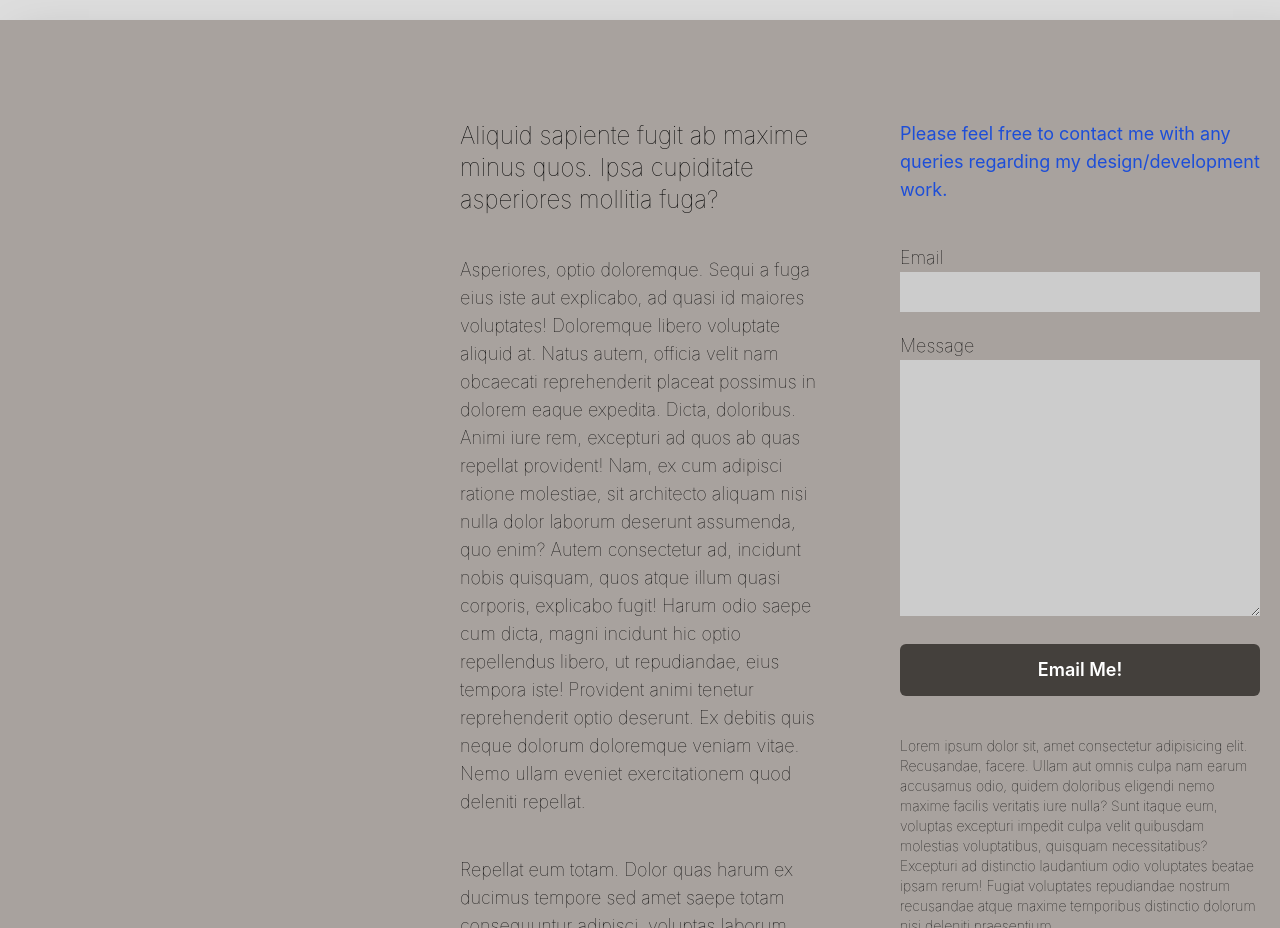
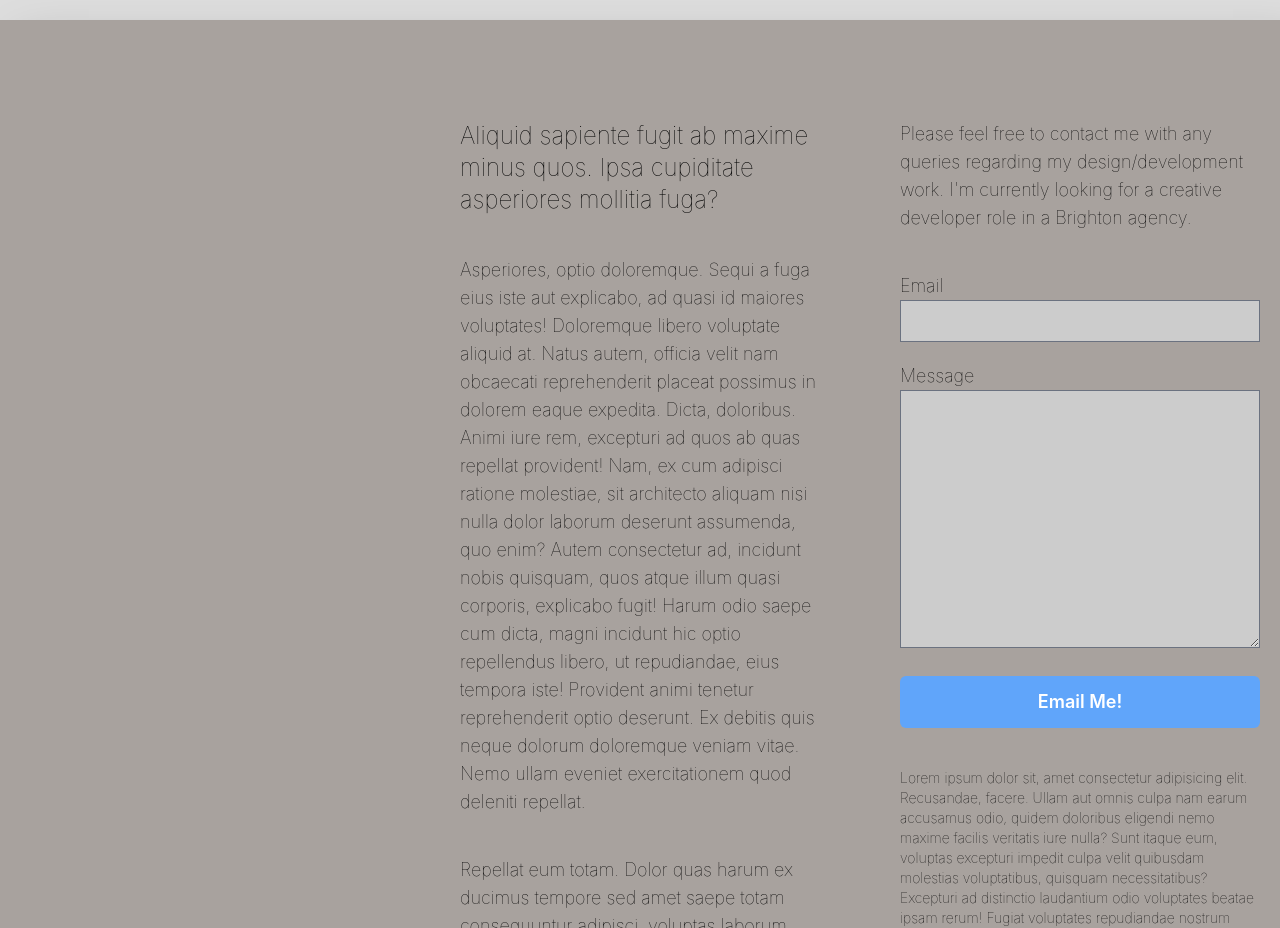
Before and after one commit to carlwicker/carlwicker-nextjs12, a Next.js app: page / in a window 1280 px wide. Shown: the part 1700-2628 px from the top of the page. Built offline with nearby package versions, Linux system fonts and the light colour scheme.

Commit message:
motion timing fix

```diff
--- a/components/ContactForm/ContactForm.tsx
+++ b/components/ContactForm/ContactForm.tsx
@@ -79,15 +79,11 @@ export default function ContactForm({ props }: any) {
           </p>
         </div>
         <div className="flex flex-col xl:w-1/3 lg:w-1/2 mt-5 font-thin gap-10">
-          <motion.p
-            ref={ref}
-            className={`${
-              inView ? "text-blue-700" : "text-stone-700"
-            } font-normal transition ease-in duration-300`}
-          >
+          <p>
             Please feel free to contact me with any queries regarding my
-            design/development work.
-          </motion.p>
+            design/development work. I'm currently looking for a creative
+            developer role in a Brighton agency.
+          </p>
           <div className="font-thin  w-full">
             <form
               onSubmit={formik.handleSubmit}
@@ -104,7 +100,7 @@ export default function ContactForm({ props }: any) {
                   type="email"
                   onChange={formik.handleChange}
                   value={formik.values.email}
-                  className="border-0 w-full bg-[#ccc] text-stone-700"
+                  className={`w-full bg-[#ccc]  text-stone-700`}
                 />
               </div>
               {/* Message */}
@@ -119,18 +115,19 @@ export default function ContactForm({ props }: any) {
                   onChange={formik.handleChange}
                   value={formik.values.message}
                   rows={10}
-                  className="w-full bg-[#ccc] border-0 text-stone-700"
+                  className={`w-full bg-[#ccc]  text-stone-700 `}
                   draggable="false"
                 />
               </div>
-              <button
+              <motion.button
                 type="submit"
-                className={`p-3 font-semibold bg-stone-700 hover:bg-stone-500 text-white rounded-md transition-all ease-in duration-300 ${
-                  inView ? "bg-blue-700" : "text-stone-700"
+                ref={ref}
+                className={`p-3 font-semibold hover:bg-stone-500  text-white rounded-md transition-all ease-in duration-300 ${
+                  inView ? "bg-blue-400" : "bg-stone-700"
                 }`}
               >
                 Email Me!
-              </button>
+              </motion.button>
             </form>
           </div>
           <p className="text-sm">
--- a/components/Footer/Footer.tsx
+++ b/components/Footer/Footer.tsx
@@ -33,7 +33,7 @@ export default function Footer() {
               <br /> Email:{" "}
               <a
                 href="mailto:carlwicker@gmail.com"
-                className="hover:text-green-300 duration-200 ease-in transition"
+                className="hover:text-blue-400 duration-200 ease-in transition"
               >
                 carlwicker@gmail.com
               </a>
@@ -43,7 +43,7 @@ export default function Footer() {
               Web:{" "}
               <a
                 href="http://carlwicker.co.uk"
-                className="hover:text-green-300 duration-200 ease-in transition"
+                className="hover:text-blue-400 duration-200 ease-in transition"
               >
                 http://carlwicker.co.uk
               </a>
--- a/components/Section2/Section2.tsx
+++ b/components/Section2/Section2.tsx
@@ -25,7 +25,7 @@ export default function Section2() {
           {/* UX */}
           <motion.div
             ref={ref}
-            className={`flex gap-5 self-center lg:self-start flex-col font-lg font-normal lg:w-1/3 transition ease-in duration-500 ${
+            className={`flex gap-5 self-center lg:self-start flex-col font-lg font-normal lg:w-1/3 transition ease-in duration-200 ${
               inView ? "text-blue-500" : "text-stone-500"
             }`}
           >
--- a/pages/_app.tsx
+++ b/pages/_app.tsx
@@ -26,20 +26,20 @@ export default function App({ Component, pageProps }: AppProps) {
         animate="pageAnimate"
         exit="pageExit"
         transition={{
-          duration: 2,
+          duration: 0.5,
         }}
         variants={{
           pageInitial: {
             opacity: 1,
-            x: "100vw",
+            y: "-20vh",
           },
           pageAnimate: {
             opacity: 1,
-            x: "0",
+            y: "0",
           },
           pageExit: {
             opacity: 0,
-            x: "100vw",
+            y: "-20vh",
           },
         }}
       >
```
